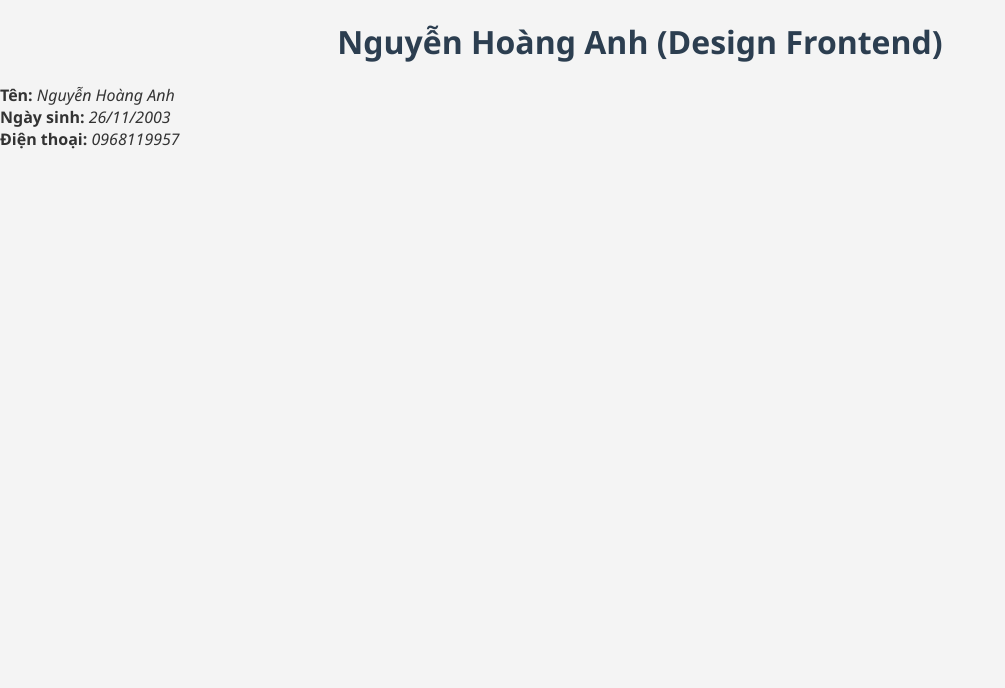
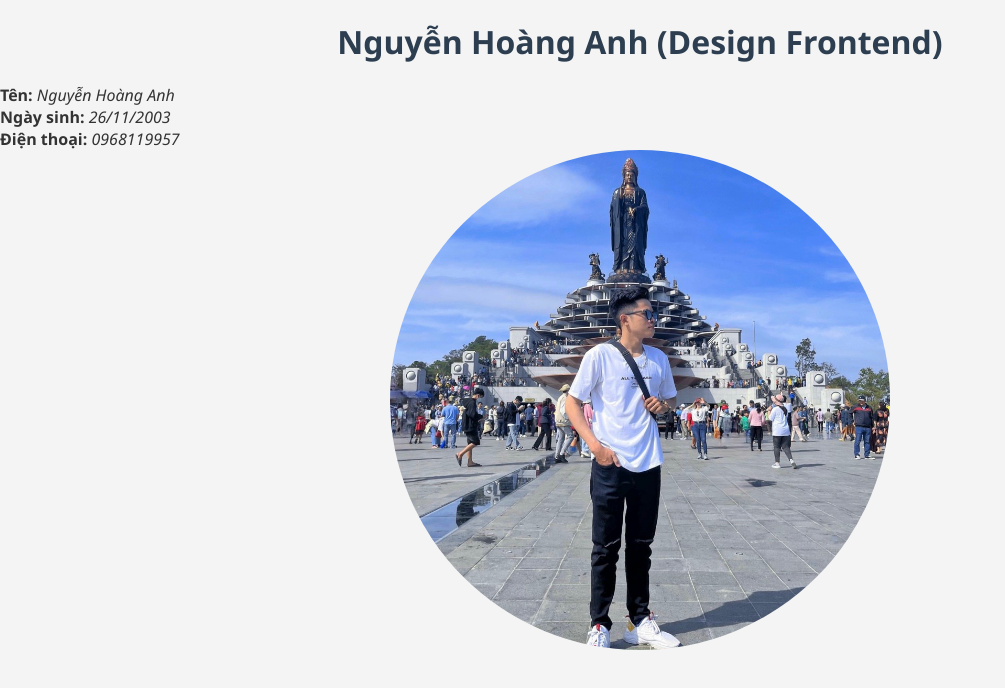
Before and after one commit to HoangAnh779/NguyenHoanganh.github.io, a plain HTML site: page index.html in a window 1280 px wide. Shown: the whole page, without its empty margins (0-1005 px from the left). Drawn offline with Linux system fonts and the light colour scheme.

Commit message:
add image

```diff
--- a/index.html
+++ b/index.html
@@ -20,5 +20,8 @@
     <div class="thongtin">
         <b>Điện thoại:</b> <i>0968119957</i>
     </div>
+    <div class="thongtin">
+        <img src="image/HoangAnh.jpg" alt="">
+    </div>
 </body>
 </html>
--- a/style.css
+++ b/style.css
@@ -11,3 +11,10 @@ h1 {
     color: #2c3e50;
     margin-top: 20px;
 }
+img{
+    width: 500px;
+    height: 500px;
+    border-radius: 50%;
+    margin: 0 auto;
+    display: block;
+}
```
Also changed, not shown: image/HoangAnh.jpg (added).
